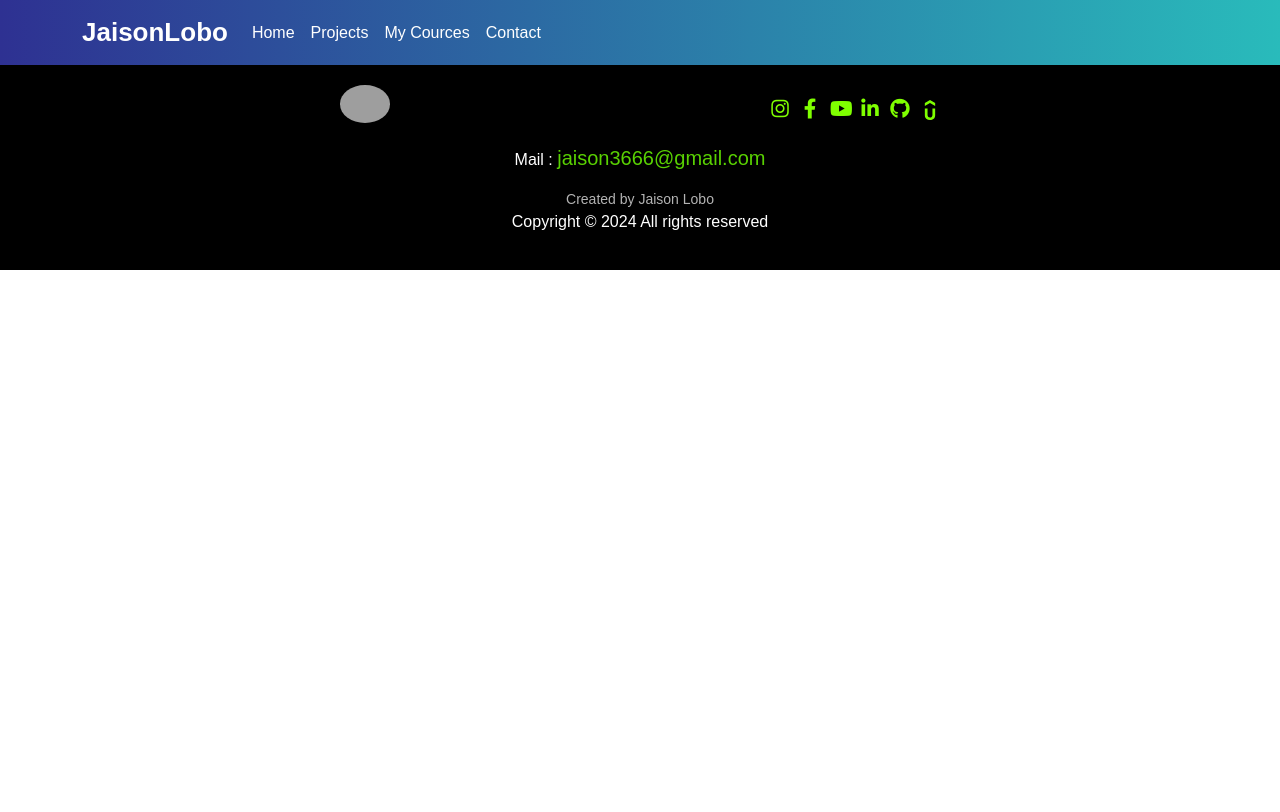
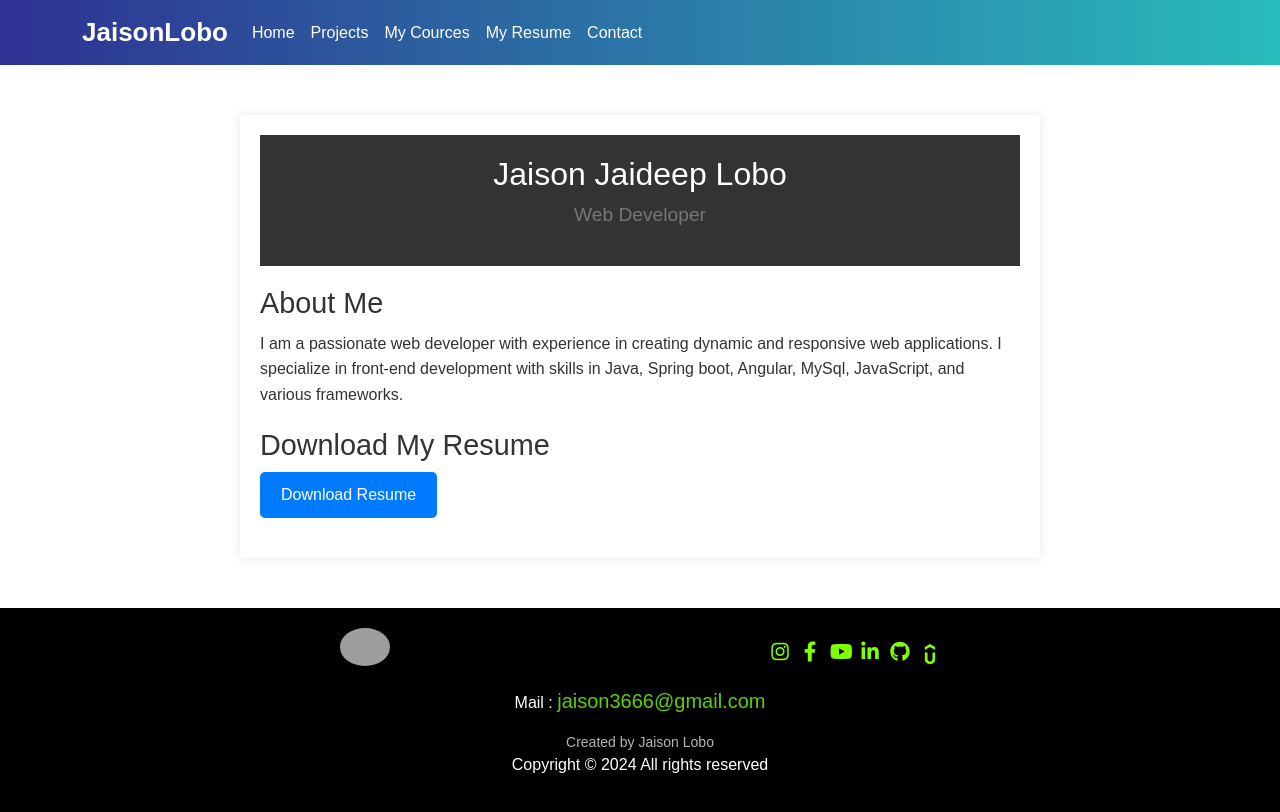
Before and after one commit to jaideepjaison/my-website, a React (Create React App) app: page /my_resume in a window 1280 px wide. Built offline with nearby package versions, Linux system fonts and the light colour scheme; grey boxes are pictures that could not be loaded.

Commit message:
My Resume

```diff
--- a/src/App.js
+++ b/src/App.js
@@ -8,20 +8,8 @@ import Footer from './Component/Footer';
 import Project from './Component/Project/Project';
 import Conatct from './Component/Contact/Contact';
 import My_cources from './Component/My-Cources/my_cource';
+import MyResume from './Component/My-Resume/my-resume';
 function App() {
-  // const router=createBrowserRouter([
-  //   {
-  //     path:"/projects",
-  //     element:<Project/>
-  //   }
-  // ])
-  // const router = createBrowserRouter([
-  //   {
-  //     path: "/",
-  //     element: <div>Hello world!</div>,
-  //   },
-  // ]);
-
   return (
     <>
      <BrowserRouter>
@@ -31,6 +19,7 @@ function App() {
       <Route path='/projects' element={<Project/>} />
       <Route path='/contact' element={<Conatct/>} />
       <Route path='/my_cources' element={<My_cources/>} />
+      <Route path='/my_resume' element={<MyResume/>} />
      </Routes>
      <Footer/>
      </BrowserRouter>
--- a/src/Component/Header.js
+++ b/src/Component/Header.js
@@ -22,6 +22,9 @@ const Header = () => {
                 <Link className="nav-link" to="/my_cources">My Cources</Link>
               </li>
               <li className="nav-item">
+                <Link className="nav-link" to="/my_resume">My Resume</Link>
+              </li>
+              <li className="nav-item">
                 <Link className="nav-link" to="/contact">Contact</Link>
               </li>
             </ul>
--- /dev/null
+++ b/src/Component/My-Resume/my-res.css
@@ -0,0 +1,60 @@
+.container-resume {
+    font-family: Arial, sans-serif;
+    background-color: #f4f4f4;
+    color: #333;
+    margin: 0;
+    padding: 0;
+}
+
+.container-resume {
+    max-width: 800px;
+    margin: 50px auto;
+    padding: 20px;
+    background-color: #fff;
+    box-shadow: 0 0 10px rgba(0, 0, 0, 0.1);
+}
+
+header {
+    text-align: center;
+    margin-bottom: 20px;
+}
+
+header h1 {
+    font-size: 2.5em;
+    margin: 0;
+}
+
+header p {
+    font-size: 1.2em;
+    color: #777;
+    margin-top: 5px;
+}
+
+section {
+    margin-bottom: 20px;
+}
+
+section h2 {
+    font-size: 1.8em;
+    margin-bottom: 10px;
+}
+
+section p {
+    font-size: 1em;
+    line-height: 1.6;
+}
+
+.resume-download .btn {
+    display: inline-block;
+    padding: 10px 20px;
+    font-size: 1em;
+    color: #fff;
+    background-color: #007BFF;
+    text-decoration: none;
+    border-radius: 5px;
+    transition: background-color 0.3s ease;
+}
+
+.resume-download .btn:hover {
+    background-color: #0056b3;
+}
--- /dev/null
+++ b/src/Component/My-Resume/my-resume.js
@@ -0,0 +1,29 @@
+import './my-res.css'
+import resume from './Jaison_Jaideep_Lobo_Resume.pdf';
+const MyResume = () => {
+    return (
+        <>
+            <div class="container-resume">
+        <header>
+            <h2>Jaison Jaideep Lobo</h2>
+            <p>Web Developer</p>
+        </header>
+
+        <section class="about">
+            <h2>About Me</h2>
+            <p>
+                I am a passionate web developer with experience in creating dynamic and responsive web applications.
+                I specialize in front-end development with skills in Java, Spring boot, Angular, MySql, JavaScript, and various frameworks.
+            </p>
+        </section>
+
+        <section class="resume-download">
+            <h2>Download My Resume</h2>
+            <a href={resume} download="Jaison_Jaideep_Lobo_Resume.pdf" class="btn">Download Resume</a>
+        </section>
+    </div>
+        </>
+    );
+}
+
+export default MyResume;
```
Also changed, not shown: 1 other file (tests, documents, lock files or other folders).
